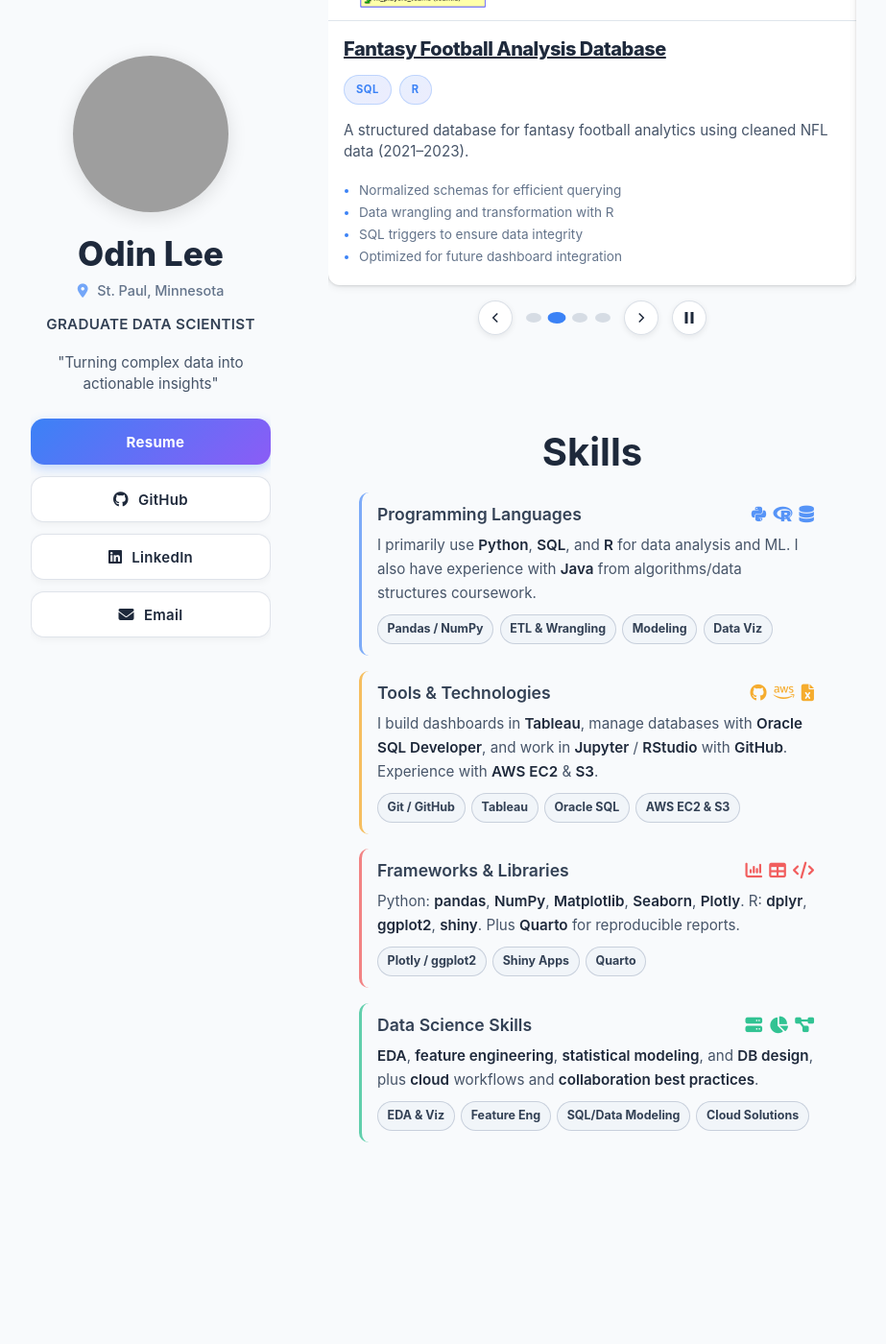
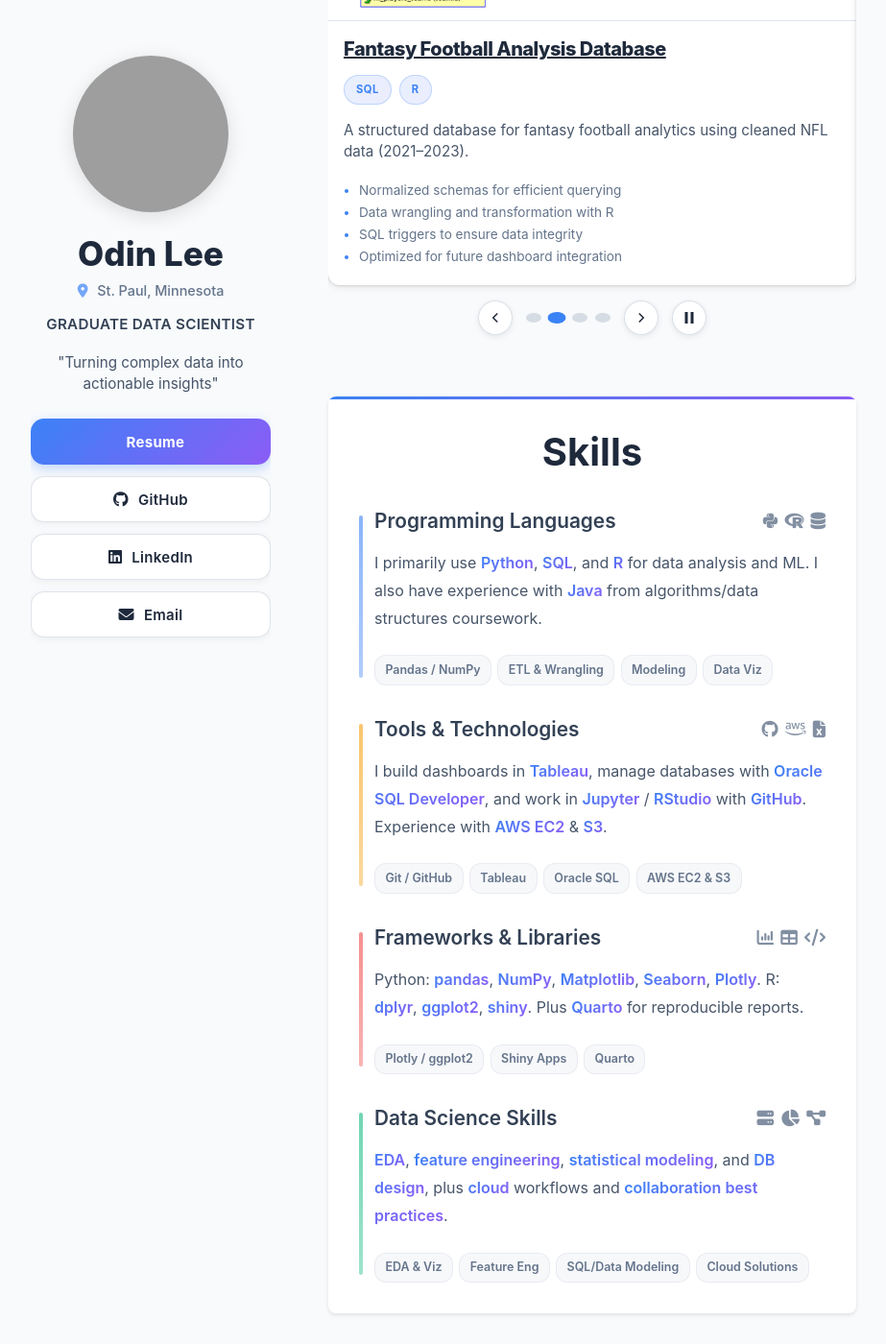
Before and after one commit to OdinLeePro/OdinLeePro.github.io, a Jekyll site: the page built from index.md, in a window 1280 px wide and 1400 px high, scrolled down 1354 px. Shown: the whole window at 96% size, without its empty margins (178-1101 px from the left). Built offline with Jekyll 4.4.1, drawn with Linux system fonts in a browser that asks for light colours; before the commit the page ends 2608 px from its top, so only the background shows below that; grey boxes are pictures that could not be loaded.

Commit message:
Add files via upload

```diff
--- a/assets/css/style.scss
+++ b/assets/css/style.scss
@@ -786,44 +786,87 @@ including layout wrappers, base button design, hover/focus states, and style var
 /*          Skills Section          */
 /* ================================ */
 
+/* Match the About section styling - unified background with top accent bar */
 .section.skills {
-  background: transparent;
-  box-shadow: none;
-  border-radius: 0;
+  background: $white;
+  box-shadow: 0 2px 4px rgba(0, 0, 0, 0.1);
+  border-radius: $border-radius;
   padding: 2rem;
   margin-bottom: 2rem;
   box-sizing: border-box;
+  position: relative;
+  overflow: hidden;
 }
 
-/* Responsive grid: auto-fit columns, great from mobile → wide */
+/* Add the decorative top bar like About and other sections */
+.section.skills::before {
+  content: '';
+  position: absolute;
+  top: 0; left: 0; right: 0;
+  height: 3px;
+  background: linear-gradient(135deg, $blue, $purple);
+}
+
+/* Responsive grid layout */
 .skill-rows {
   display: grid;
   grid-template-columns: repeat(auto-fit, minmax(280px, 1fr));
-  gap: 1rem 1.5rem; /* row/col */
-  margin-top: 1rem;
+  gap: 2rem 1.5rem; /* Increased vertical gap for better separation */
+  margin-top: 2rem;
   align-items: start;
 }
 
-/* Row “card” feel with left accent; subtle hover (motion-safe) */
+/* Skill rows - clean and simple like About paragraphs */
 .skill-row {
   position: relative;
-  padding: 0.75rem 0.75rem 0.75rem 1rem; /* space for left rule */
-  border-left: 3px solid transparent;
-  border-radius: 10px;
-  transition: background .15s ease, box-shadow .15s ease, transform .15s ease;
-  will-change: transform;
+  padding-left: 1rem; /* Space for left accent bar like About paragraphs */
+  margin-bottom: 0; /* Remove card-like spacing */
 }
 
-.skill-row:hover {
-  background: rgba(148,163,184,0.06);
-  box-shadow: 0 1px 0 rgba(0,0,0,0.04);
+/* Left accent bars - similar to About section paragraphs */
+.skill-row.blue::before {
+  content: '';
+  position: absolute;
+  left: 0;
+  top: 0.5rem;
+  width: 4px;
+  height: calc(100% - 1rem);
+  background: linear-gradient(135deg, rgba($blue, 0.6), rgba($blue, 0.4));
+  border-radius: 2px;
 }
 
-/* Keep your category colors */
-.skill-row.blue  { border-left-color: rgba($blue,  .65); }
-.skill-row.amber { border-left-color: rgba($amber, .65); }
-.skill-row.red   { border-left-color: rgba($red,   .65); }
-.skill-row.green { border-left-color: rgba($green, .65); }
+.skill-row.amber::before {
+  content: '';
+  position: absolute;
+  left: 0;
+  top: 0.5rem;
+  width: 4px;
+  height: calc(100% - 1rem);
+  background: linear-gradient(135deg, rgba($amber, 0.6), rgba($amber, 0.4));
+  border-radius: 2px;
+}
+
+.skill-row.red::before {
+  content: '';
+  position: absolute;
+  left: 0;
+  top: 0.5rem;
+  width: 4px;
+  height: calc(100% - 1rem);
+  background: linear-gradient(135deg, rgba($red, 0.6), rgba($red, 0.4));
+  border-radius: 2px;
+}
+
+.skill-row.green::before {
+  content: '';
+  position: absolute;
+  left: 0;
+  top: 0.5rem;
+  width: 4px;
+  height: calc(100% - 1rem);
+  background: linear-gradient(135deg, rgba($green, 0.6), rgba($green, 0.4));
+  border-radius: 2px;
+}
 
 /* Header: title + icons */
 .skill-row header {
@@ -832,19 +875,21 @@ including layout wrappers, base button design, hover/focus states, and style var
   align-items: center;
   column-gap: .75rem;
   row-gap: .25rem;
-  margin-bottom: .5rem;
+  margin-bottom: 1rem;
 }
 
-/* IMPORTANT: Fix for GitHub Pages Sass — wrap mixed units in calc() */
+/* Subtitle styling to match About section hierarchy */
 .skill-row .sub-title {
   margin: 0;
-  padding-left: 0;
-  font-size: clamp(1rem, calc(0.95rem + 0.2vw), 1.1rem); /* no unit error */
-  line-height: 1.25;
+  padding-left: 0; /* Remove extra padding since we have the left bar */
+  font-size: 1.3rem; /* Match the sub-title size from About */
+  line-height: 1.3;
+  font-weight: 600;
+  color: $heading-color;
 }
-.skill-row .sub-title::before { content: none; }
+.skill-row .sub-title::before { content: none; } /* Remove default sub-title bar */
 
-/* Icons, tinted per category */
+/* Icons with subtle coloring */
 .skill-icons {
   display: inline-flex;
   gap: .45rem;
@@ -854,24 +899,37 @@ including layout wrappers, base button design, hover/focus states, and style var
 .skill-icons i {
   font-size: 1.1rem;
   color: $muted-color;
-  opacity: .95;
+  opacity: .8;
 }
-.skill-row.blue  .skill-icons i { color: rgba($blue,  .9); }
-.skill-row.amber .skill-icons i { color: rgba($amber, .9); }
-.skill-row.red   .skill-icons i { color: rgba($red,   .9); }
-.skill-row.green .skill-icons i { color: rgba($green, .9); }
 
-/* Body copy */
+/* Body copy - match About section paragraph styling */
 .skill-row p {
-  margin: 0 0 .6rem 0;
-  font-size: .95rem;
-  line-height: 1.65;
+  margin: 0 0 1.5rem 0; /* Match About paragraph spacing */
+  font-size: 1rem; /* Match About paragraph size */
+  line-height: 1.8; /* Match About paragraph line height */
   color: $text-color;
+  padding-left: 0; /* Remove padding since we have the left bar on the container */
 }
 .skill-row p:last-child { margin-bottom: 0; }
-.skill-row p strong { color: $title-color; font-weight: 600; }
 
-/* Tags: improved contrast + focus; no HTML changes needed */
+/* Strong text styling - match About section */
+.skill-row p strong {
+  color: $title-color;
+  font-weight: 600;
+}
+
+/* Enhanced gradient strong text like About section */
+@supports (-webkit-background-clip: text) or (background-clip: text) {
+  .skill-row p strong {
+    background-image: linear-gradient(135deg, $blue, $purple);
+    -webkit-background-clip: text;
+    background-clip: text;
+    -webkit-text-fill-color: transparent;
+    color: transparent;
+  }
+}
+
+/* Skill tags - subtle and clean */
 .skill-tags {
   display: flex;
   flex-wrap: wrap;
@@ -882,25 +940,24 @@ including layout wrappers, base button design, hover/focus states, and style var
 .skill-tags li {
   list-style: none;
   font-size: .78rem;
-  font-weight: 700;
-  padding: .28rem .6rem;
-  border-radius: 999px;
+  font-weight: 600;
+  padding: .3rem .65rem;
+  border-radius: 12px;
   white-space: nowrap;
-  background: #f1f5f9; /* slightly darker than $light-gray for contrast */
-  color: $heading-color;
-  border: 1px solid rgba(148, 163, 184, 0.45);
-  transition: transform .12s ease, background .12s ease, border-color .12s ease, box-shadow .12s ease;
+  background: rgba(148, 163, 184, 0.08); /* Very subtle background */
+  color: $muted-color;
+  border: 1px solid rgba(148, 163, 184, 0.15); /* Subtle border */
+  transition: all .15s ease;
 }
 
 .skill-tags li:hover {
-  transform: translateY(-1px);
-  background: #eef2f7;
-  border-color: rgba(59,130,246,0.35);
-  box-shadow: 0 1px 4px rgba(0,0,0,0.06);
+  background: rgba($blue, 0.08);
+  border-color: rgba($blue, 0.2);
+  color: $heading-color;
 }
 
 .skill-tags li:focus-visible {
-  outline: 3px solid rgba(59, 130, 246, 0.35);
+  outline: 2px solid rgba(59, 130, 246, 0.35);
   outline-offset: 2px;
 }
 
```
